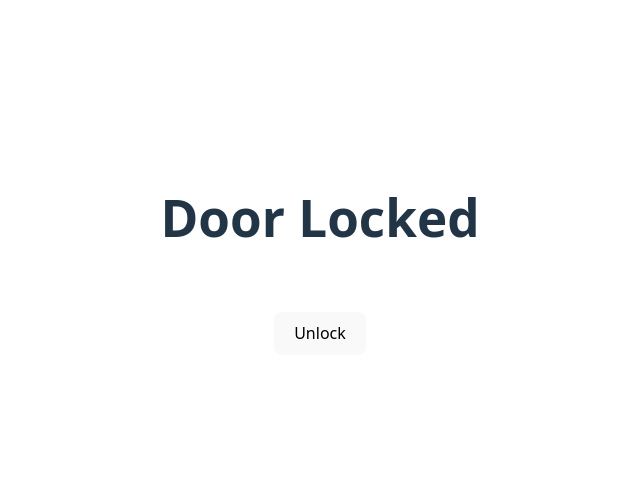
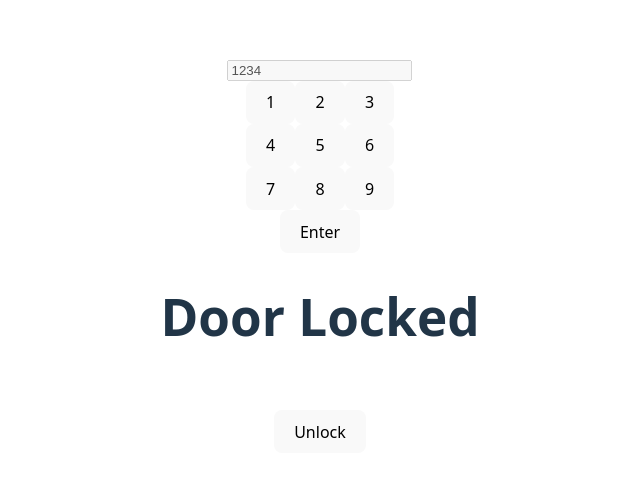
Before and after one commit to RashmikaMadaela/lockerlink_simulator, a React (Vite) app: page / in a window 1280 px wide. Shown: the part 129-606 px from the top of the page, without its empty margins (320-960 px from the left). Built offline with nearby package versions, Linux system fonts and the light colour scheme.

Commit message:
keypad component added

```diff
--- a/src/App.jsx
+++ b/src/App.jsx
@@ -1,5 +1,6 @@
 import { useState } from 'react'
 import './App.css'
+import Keypad from './components/Keypad'
 
 function App() {
   const [lock, setLock] = useState(true)
@@ -7,6 +8,7 @@ function App() {
   return (
     <>
       <div>
+        <Keypad />
       </div>
       <h1>{lock ? "Door Locked" : "Door Unlocked"}</h1>
       <div className="card">
--- /dev/null
+++ b/src/components/Keypad.jsx
@@ -0,0 +1,28 @@
+function Keypad() {
+
+  return (
+    <>
+        <div className="keypad" id="keypad">
+            <input type="text" className="keypad-display" disabled value="1234" />
+            <div className="keyrow">
+                <button id="1">1</button>
+                <button id="2">2</button>
+                <button id="3">3</button>
+            </div>
+            <div className="keyrow">
+                <button id="4">4</button>
+                <button id="5">5</button>
+                <button id="6">6</button>
+            </div>
+            <div className="keyrow">
+                <button id="7">7</button>
+                <button id="8">8</button>
+                <button id="9">9</button>
+            </div>
+        </div>
+        <button className="keypad-enter">Enter</button>
+    </>
+    )
+}
+
+export default Keypad
```
